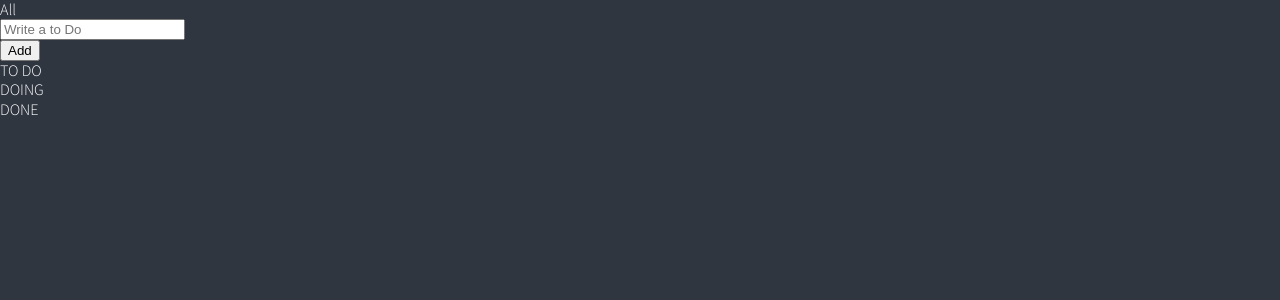
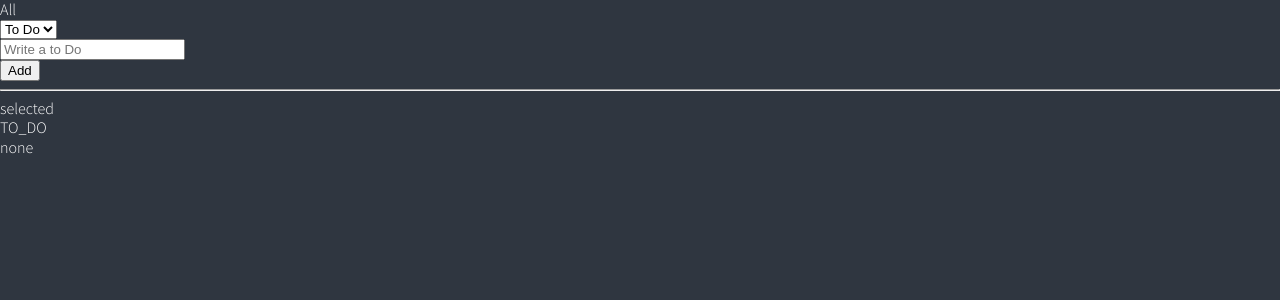
Before and after one commit to ChaeSangJung/to_do_react_master, a React (Create React App) app: page / in a window 1280 px wide. Shown: the top 300 px of the page. Built offline with nearby package versions, Linux system fonts and the light colour scheme.

Commit message:
#5.17 Selectors part Two

```diff
--- a/src/atom.tsx
+++ b/src/atom.tsx
@@ -1,6 +1,6 @@
 import { atom, selector } from "recoil";
-import ToDo from "./components/ToDo";
 import { IToDo } from "./types";
+
 
 
 export const toDoSate = atom<IToDo[]>({
@@ -23,14 +23,22 @@ export const toDoSate = atom<IToDo[]>({
 //     }
 // });
 
+export const categoryState = atom({
+    key: "category",
+    default: "TO_DO",
+});
+
 export const toDoSelector = selector({
     key: "toDoSelector",
     get: ({get}) => {
         const toDos = get(toDoSate);
-        return [
-            toDos.filter((toDo) => toDo.category === "TO_DO"),
-            toDos.filter((toDo) => toDo.category === "DOING"),
-            toDos.filter((toDo) => toDo.category === "DONE"),
-        ]
+        const category = get(categoryState);
+        return toDos.filter((toDo) => toDo.category === category);
+        // console.log(category)
+        // return [
+        //     toDos.filter((toDo) => toDo.category === "TO_DO"),
+        //     toDos.filter((toDo) => toDo.category === "DOING"),
+        //     toDos.filter((toDo) => toDo.category === "DONE"),
+        // ]
     }
 });
--- a/src/components/CreateToDo.tsx
+++ b/src/components/CreateToDo.tsx
@@ -8,8 +8,8 @@ function CreateToDo() {
     const {register, handleSubmit, setValue} = useForm<IForm>();
     const handleValid = ({ toDo }:IForm) => {
         setToDos((oldTodos) => [
+            ...oldTodos,
             {text: toDo, id:Date.now(), category: "TO_DO"},
-            ...oldTodos,
         ]);
         setValue("toDo", "");
     }
--- a/src/components/ToDoList.tsx
+++ b/src/components/ToDoList.tsx
@@ -1,16 +1,28 @@
-import { useRecoilValue } from "recoil";
-import { toDoSate, toDoSelector } from "../atom";
+import React from "react";
+import { useRecoilState, useRecoilValue } from "recoil";
+import { categoryState, toDoSate, toDoSelector } from "../atom";
 import CreateToDo from "./CreateToDo";
 import ToDo from "./ToDo";
 
 const TodoList = () => {
     const toDos = useRecoilValue(toDoSate);
-    const [toDo, doing, done] = useRecoilValue(toDoSelector);
+    const toSoSelect = useRecoilValue(toDoSelector);
+    // 현재의 값과, 값을 수정하는 함수를 가져오는 훅
+    const [category, setCategory] = useRecoilState<string>(categoryState);
+    const onInput = (event:React.FormEvent<HTMLSelectElement>) => {
+        const {  currentTarget: {value} } = event;
+        setCategory(value);
+    }
 
     return (
         <div>
             <div>
                 <h1>All</h1>
+                <select value={category} onInput={onInput}>
+                    <option value="TO_DO">To Do</option>
+                    <option value="DOING">Doing</option>
+                    <option value="DONE">Done</option>
+                </select>
                 <CreateToDo />
                 <ul>
                     {toDos.map((todo) => (
@@ -18,28 +30,19 @@ const TodoList = () => {
                     ))}
                 </ul>
             </div>
+            <hr/>
             <div>
-                <h1>TO DO</h1>
+                <h1>selected</h1>
+                <strong>{category}</strong>
                 <ul>
-                    {toDo.map((todo) => (
-                        <ToDo key={todo.id} {...todo}/>
-                    ))}
-                </ul>
-            </div>
-            <div>
-                <h1>DOING</h1>
-                <ul>
-                    {doing.map((todo) => (
-                        <ToDo key={todo.id} {...todo}/>
-                    ))}
-                </ul>
-            </div>
-            <div>
-                <h1>DONE</h1>
-                <ul>
-                    {done.map((todo) => (
-                        <ToDo key={todo.id} {...todo}/>
-                    ))}
+                    {toSoSelect.length === 0 ? (
+                      <p>none</p>
+                    ) :
+                        toSoSelect.map((to) => (
+                            <ToDo key={to.id} {...to}/>
+                        ))
+                    }
+
                 </ul>
             </div>
         </div>
```
Also changed, not shown: 1 other file (tests, documents, lock files or other folders).
